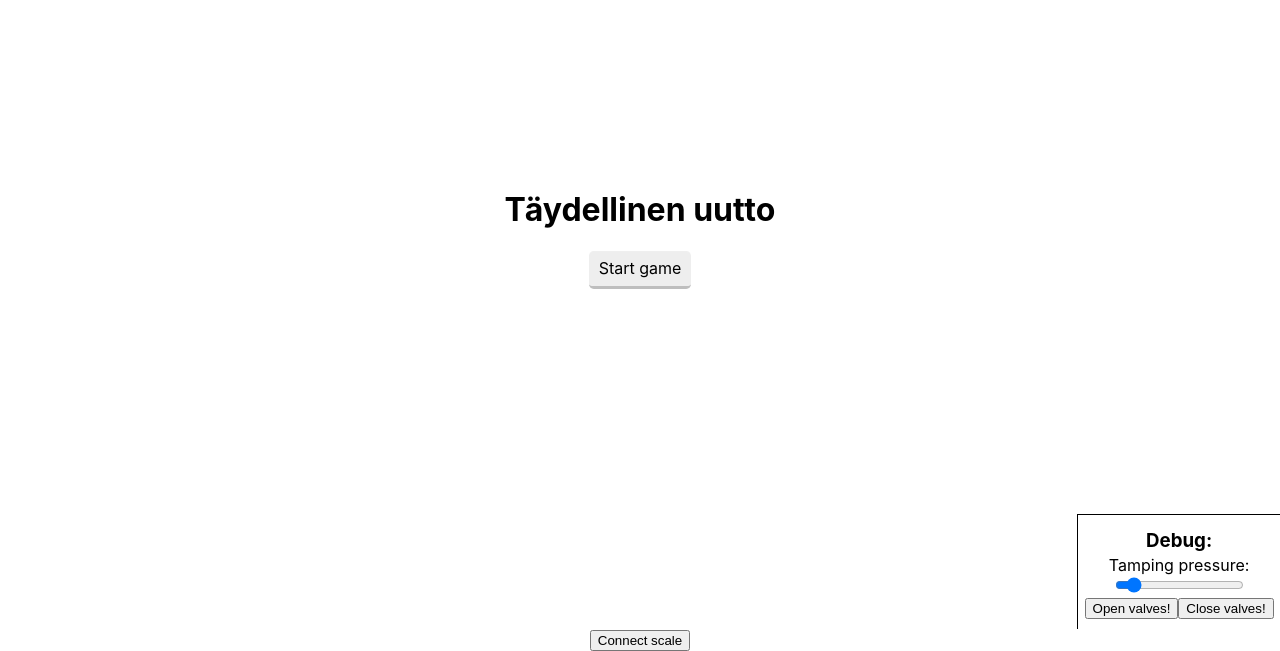
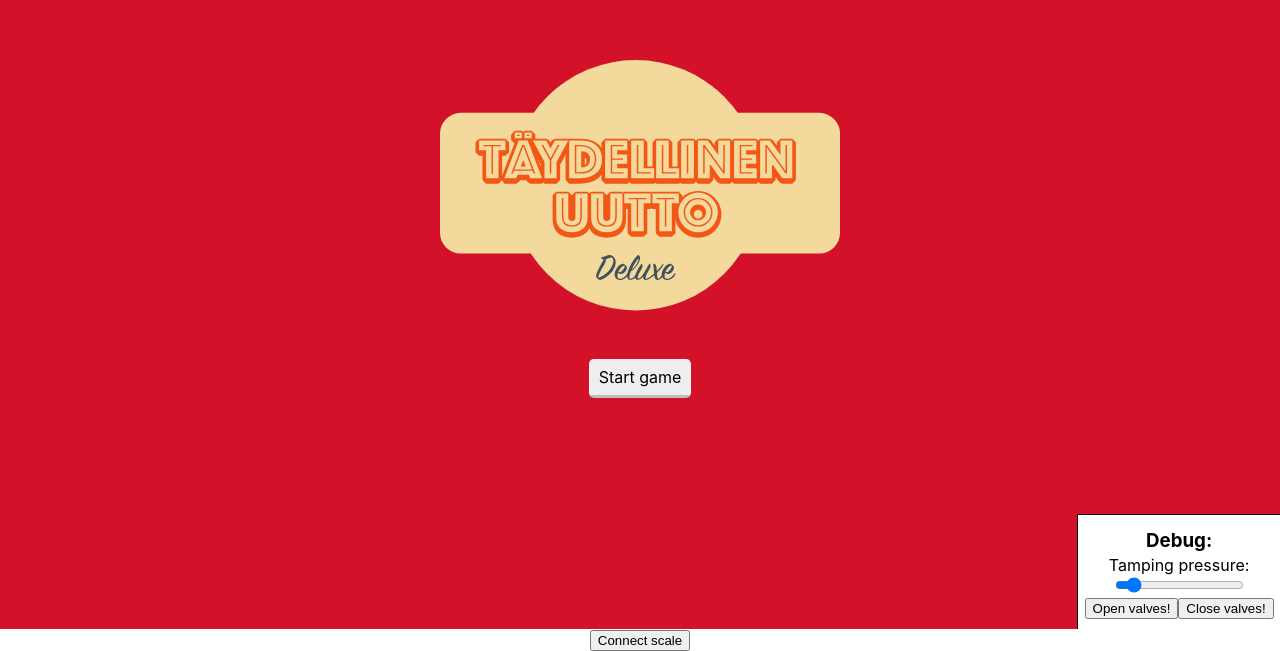
Before and after one commit to jehna/taydellinen-uutto, a React (Create React App) app: page / in a window 1280 px wide. Shown: the part 171-822 px from the top of the page. Built offline with nearby package versions, Linux system fonts and the light colour scheme.

Commit message:
Add simple logo

```diff
--- a/src/components/StartGame/StartGame.tsx
+++ b/src/components/StartGame/StartGame.tsx
@@ -8,6 +8,7 @@ const Page = styled.div`
   justify-content: center;
   align-items: center;
   flex-direction: column;
+  background: #d3122a;
 `
 
 const Button = styled.button`
@@ -24,13 +25,17 @@ const Button = styled.button`
 `
 Button.defaultProps = { type: 'button' }
 
+const Logo = styled.img`
+  margin-bottom: 3em;
+`
+
 type StartGameProps = {
   onStart: () => void
 }
 
 export default ({ onStart }: StartGameProps) => (
   <Page>
-    <h1>Täydellinen uutto</h1>
+    <Logo src="/img/logo.svg" alt="Täydellinen uutto" />
     <Button onClick={onStart}>Start game</Button>
   </Page>
 )
```
Also changed, not shown: public/img/logo.svg (added), visual/logo.svg (added).
